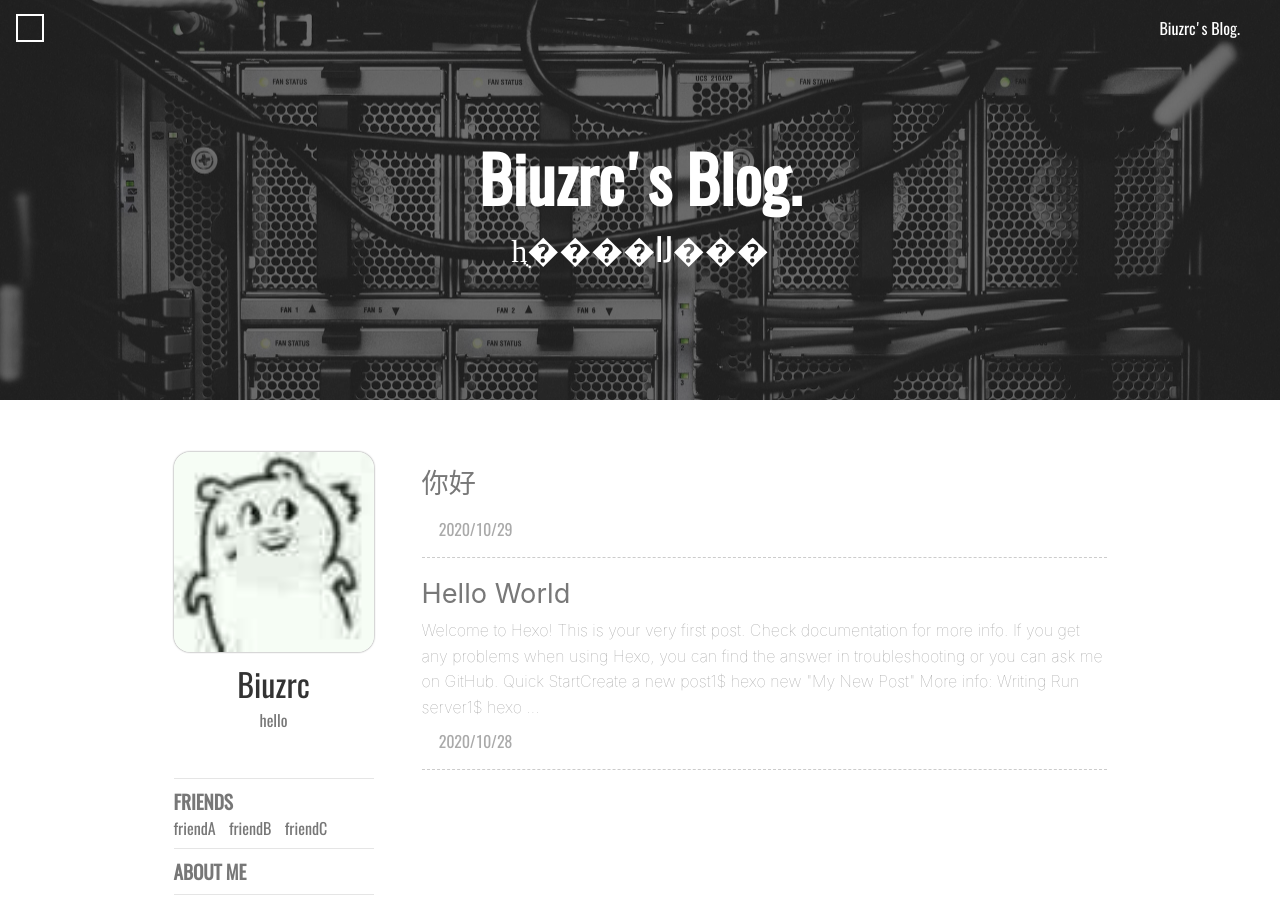
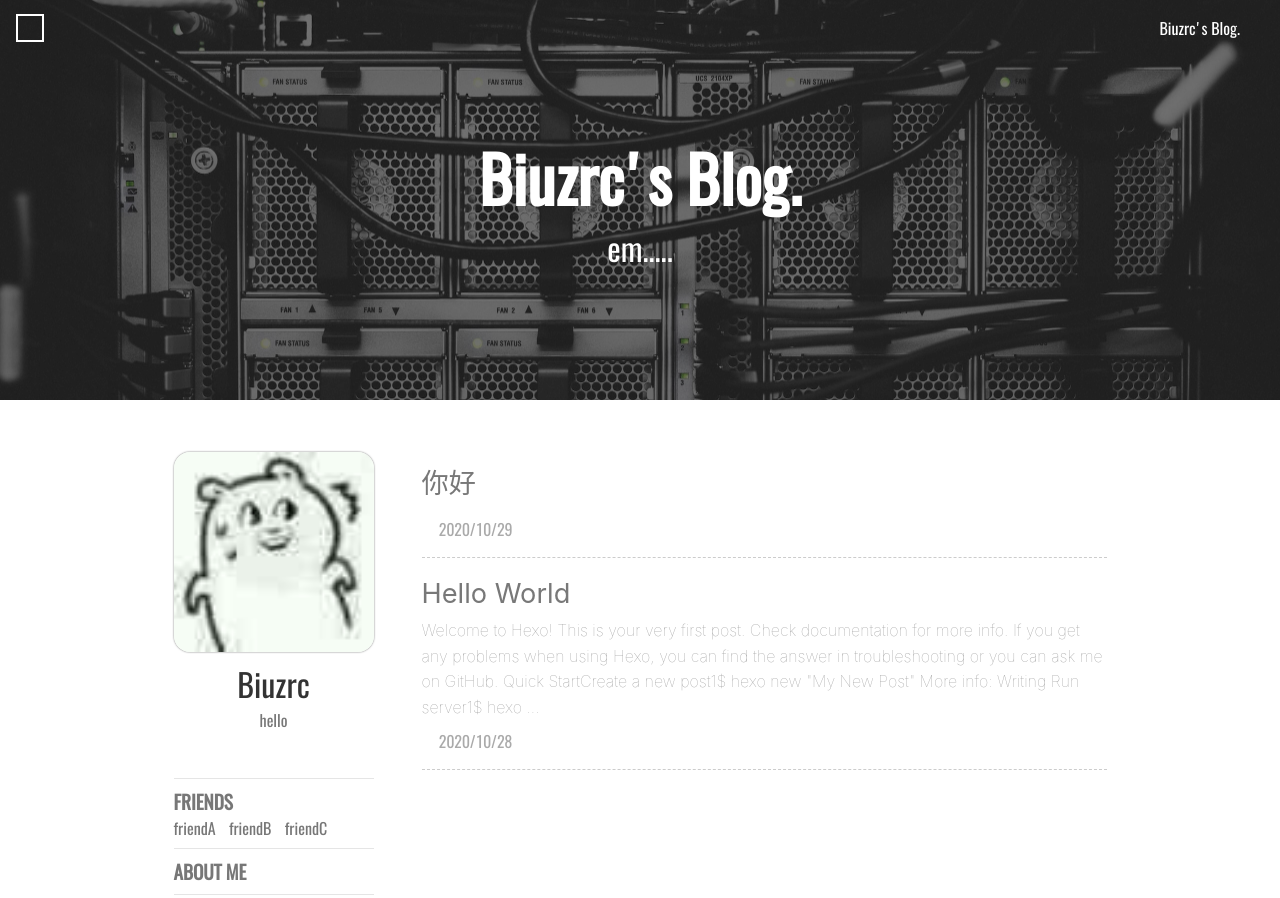
Before and after one commit to biuzrc/Biuzrc.github.io, a plain HTML site: page index.html in a window 1280 px wide. Shown: the top 898 px of the page. Drawn offline with nearby package versions, Linux system fonts and the light colour scheme; some packages are replaced by stand-ins of ours; a script that the page names is missing; a web font is replaced by a local one.

Commit message:
Site updated: 2020-10-29 15:00:02

```diff
--- a/index.html
+++ b/index.html
@@ -253,7 +253,7 @@ height:50vh;
             <!-- 主页副标题  -->
 
 
-                һֻ����Ĳ���
+                em.....
 
             <!-- 文章页  -->
 
```
